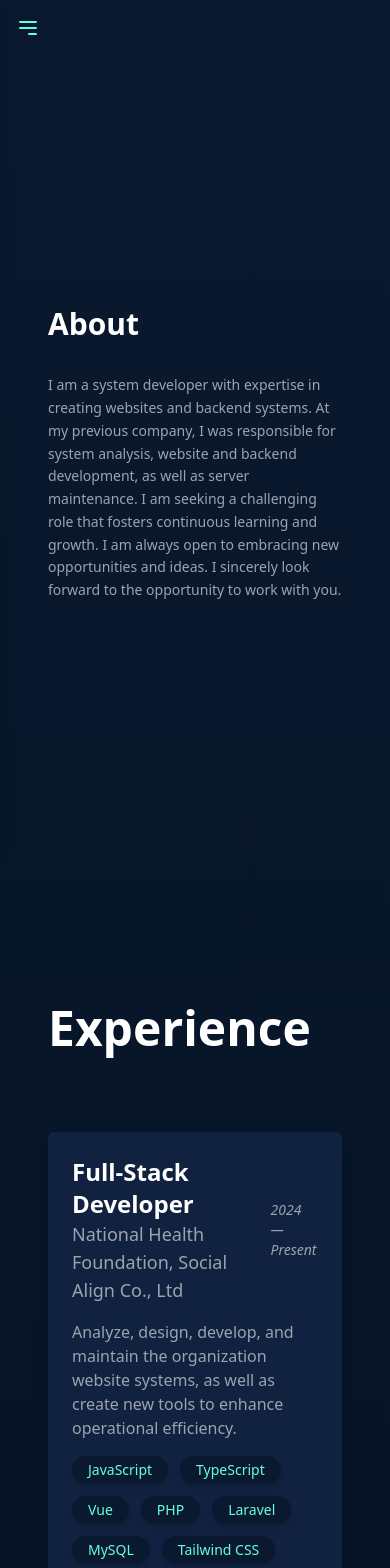
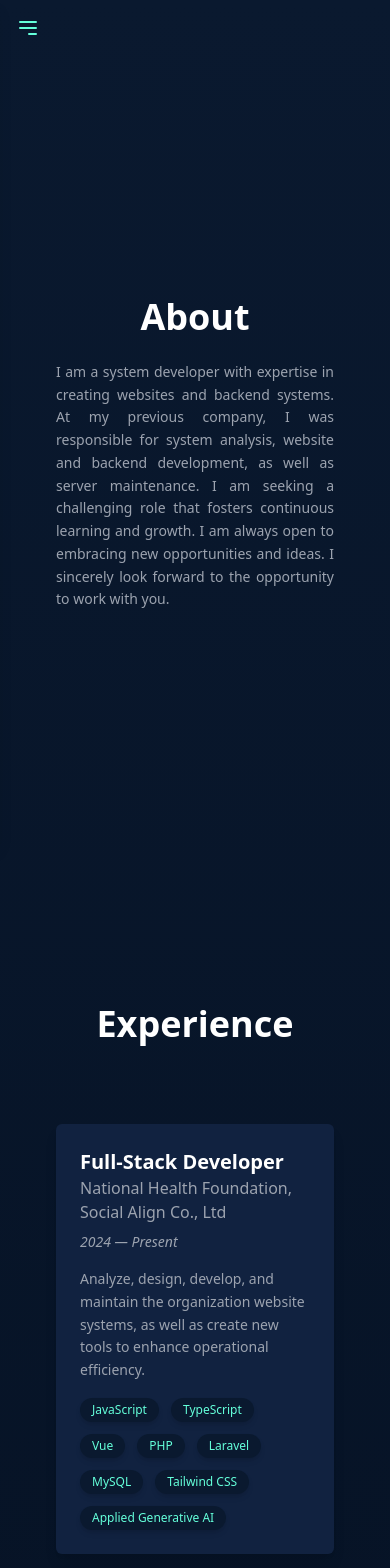
Before and after one commit to Josaha1/portfolio-website, a React (Vite) app: page / in a window 390 px wide. Shown: the top 1568 px of the page. Built offline with nearby package versions, Linux system fonts and the light colour scheme; the HTML template or start-up script is replaced by a standard one.

Commit message:
Initial commit

```diff
--- a/src/components/Card.jsx
+++ b/src/components/Card.jsx
@@ -1,15 +1,22 @@
-import React from 'react';
+import React from "react";
 
 function Card({ project }) {
   return (
-    <div className="bg-[#112240] p-6 rounded-md shadow-lg hover:shadow-xl transition-transform transform hover:-translate-y-3 hover:scale-105 duration-300">
-      <h2 className="text-xl font-bold text-white mb-4">{project.title}</h2>
-      <p className="text-gray-400 mb-4">{project.description}</p>
-      <div className="flex space-x-3">
+    <div className="bg-[#112240] p-4 sm:p-6 rounded-md shadow-lg hover:shadow-xl transition-transform transform hover:-translate-y-3 hover:scale-105 duration-300">
+      {/* Project Title */}
+      <h2 className="text-lg sm:text-xl font-bold text-white mb-2 sm:mb-4">
+        {project.title}
+      </h2>
+      {/* Project Description */}
+      <p className="text-sm sm:text-base text-gray-400 mb-3 sm:mb-4">
+        {project.description}
+      </p>
+      {/* Project Tags */}
+      <div className="flex flex-wrap gap-2 sm:gap-3">
         {project.tags.map((tag, index) => (
           <span
             key={index}
-            className="bg-[#0d2139] text-gray-300 text-sm px-3 py-1 rounded-md"
+            className="bg-[#0d2139] text-gray-300 text-xs sm:text-sm px-2 sm:px-3 py-1 rounded-md"
           >
             {tag}
           </span>
--- a/src/pages/About.jsx
+++ b/src/pages/About.jsx
@@ -4,12 +4,14 @@ function About() {
   return (
     <section
       id="about"
-      className="space-y-8 min-h-screen flex flex-col justify-center p-4 md:p-8"
+      className="space-y-6 sm:space-y-8 min-h-screen flex flex-col justify-center px-6 sm:px-8 md:px-12 lg:px-20"
     >
       {/* Section Title */}
-      <h1 className="text-3xl md:text-5xl font-bold text-white">About</h1>
+      <h1 className="text-4xl sm:text-5xl font-bold text-white text-center md:text-left">
+        About
+      </h1>
       {/* Description */}
-      <p className="text-sm md:text-lg leading-relaxed text-gray-400">
+      <p className="text-sm sm:text-base md:text-lg leading-relaxed text-gray-400 text-justify md:text-left">
         I am a system developer with expertise in creating websites and backend
         systems. At my previous company, I was responsible for system analysis,
         website and backend development, as well as server maintenance. I am
--- a/src/pages/Experience.jsx
+++ b/src/pages/Experience.jsx
@@ -31,9 +31,12 @@ function Experience() {
   return (
     <section
       id="experience"
-      className="space-y-12 min-h-screen flex flex-col justify-center px-4 md:px-12"
+      className="space-y-12 min-h-screen flex flex-col justify-center px-6 sm:px-8 md:px-12 lg:px-20"
     >
-      <h1 className="text-5xl font-bold text-white mb-8">Experience</h1>
+      {/* Section Title */}
+      <h1 className="text-4xl md:text-5xl font-bold text-white mb-8 text-center md:text-left">
+        Experience
+      </h1>
       <div className="space-y-8">
         {experiences.map((exp, index) => (
           <div
@@ -41,23 +44,27 @@ function Experience() {
             className="bg-[#112240] p-6 md:p-8 rounded-md shadow-lg hover:shadow-xl transition-transform transform hover:scale-105 duration-300"
           >
             {/* Title and Timeline */}
-            <div className="flex justify-between items-center">
-              <div>
-                <h2 className="text-2xl font-semibold text-white">
+            <div className="flex flex-col md:flex-row md:justify-between items-start md:items-center">
+              <div className="mb-2 md:mb-0">
+                <h2 className="text-xl md:text-2xl font-semibold text-white">
                   {exp.title}
                 </h2>
-                <h3 className="text-lg text-gray-400">{exp.company}</h3>
+                <h3 className="text-md md:text-lg text-gray-400">
+                  {exp.company}
+                </h3>
               </div>
               <span className="text-sm text-gray-400 italic">{exp.time}</span>
             </div>
             {/* Description */}
-            <p className="text-gray-400 mt-4">{exp.description}</p>
+            <p className="text-gray-400 mt-4 text-sm md:text-base leading-relaxed">
+              {exp.description}
+            </p>
             {/* Skills */}
             <div className="flex flex-wrap gap-3 mt-4">
               {exp.skills.map((skill, i) => (
                 <span
                   key={i}
-                  className="px-4 py-1 rounded-full text-sm font-medium text-[#64ffda] bg-[#0a192f] shadow-md hover:bg-[#64ffda] hover:text-[#0a192f] transition-colors duration-300"
+                  className="px-3 md:px-4 py-1 rounded-full text-xs md:text-sm font-medium text-[#64ffda] bg-[#0a192f] shadow-md hover:bg-[#64ffda] hover:text-[#0a192f] transition-colors duration-300"
                 >
                   {skill}
                 </span>
--- a/src/pages/Projects.jsx
+++ b/src/pages/Projects.jsx
@@ -36,9 +36,9 @@ function Projects() {
   return (
     <section
       id="projects"
-      className="space-y-12 min-h-screen flex flex-col justify-center px-4 md:px-12"
+      className="space-y-12 min-h-screen flex flex-col justify-center px-6 sm:px-8 md:px-12 lg:px-20"
     >
-      <h1 className="text-5xl font-bold text-white mb-8">Projects</h1>
+      <h1 className="text-4xl md:text-5xl font-bold text-white mb-8 text-center md:text-left">Projects</h1>
       <div className="grid grid-cols-1 md:grid-cols-2 gap-8">
         {projects.map((project, index) => (
           <div
```
